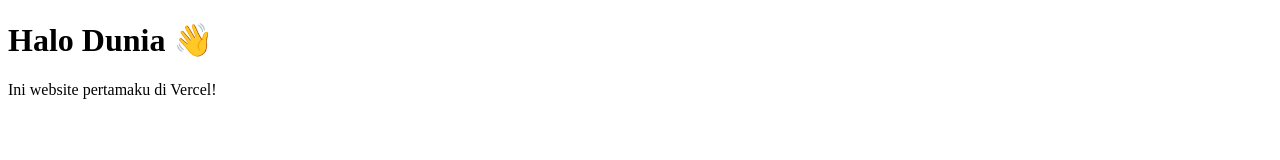
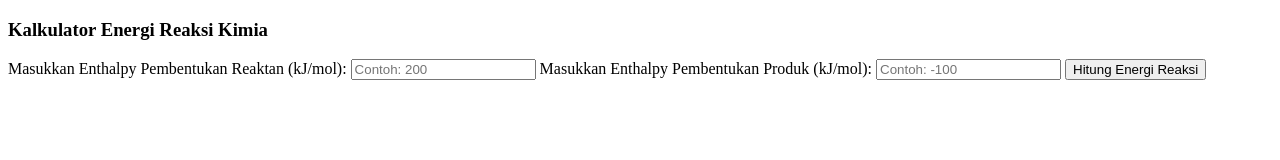
Before and after one commit to Krite1/my-first-vercel, a plain HTML site: page index.html in a window 1280 px wide. Drawn offline with Linux system fonts and the light colour scheme.

Commit message:
Update index.html

```diff
--- a/index.html
+++ b/index.html
@@ -1,10 +1,27 @@
 <!DOCTYPE html>
-<html>
-  <head>
-    <title>Website Pertamaku</title>
-  </head>
-  <body>
-    <h1>Halo Dunia 👋</h1>
-    <p>Ini website pertamaku di Vercel!</p>
-  </body>
+<html lang="id">
+<head>
+  <meta charset="UTF-8">
+  <meta name="viewport" content="width=device-width, initial-scale=1.0">
+  <title>Kalkulator Energi Reaksi Kimia</title>
+  <link rel="stylesheet" href="style.css">
+</head>
+<body>
+  <div id="energy-reaction-calculator">
+    <h3>Kalkulator Energi Reaksi Kimia</h3>
+    <form id="energyReactionForm">
+      <label for="reactants">Masukkan Enthalpy Pembentukan Reaktan (kJ/mol):</label>
+      <input type="text" id="reactants" placeholder="Contoh: 200" required>
+
+      <label for="products">Masukkan Enthalpy Pembentukan Produk (kJ/mol):</label>
+      <input type="text" id="products" placeholder="Contoh: -100" required>
+
+      <button type="button" onclick="calculateEnergy()">Hitung Energi Reaksi</button>
+    </form>
+
+    <div id="result"></div>
+  </div>
+
+  <script src="script.js"></script>
+</body>
 </html>
```
